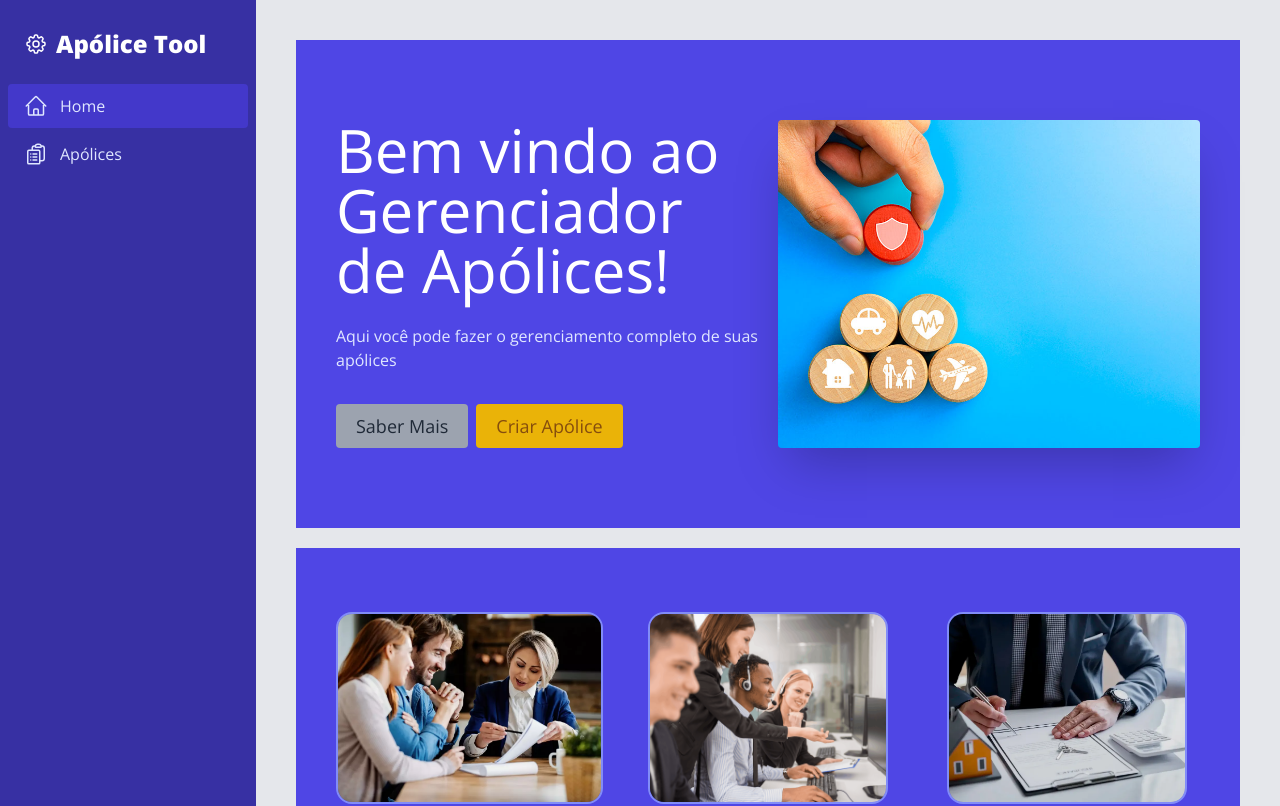
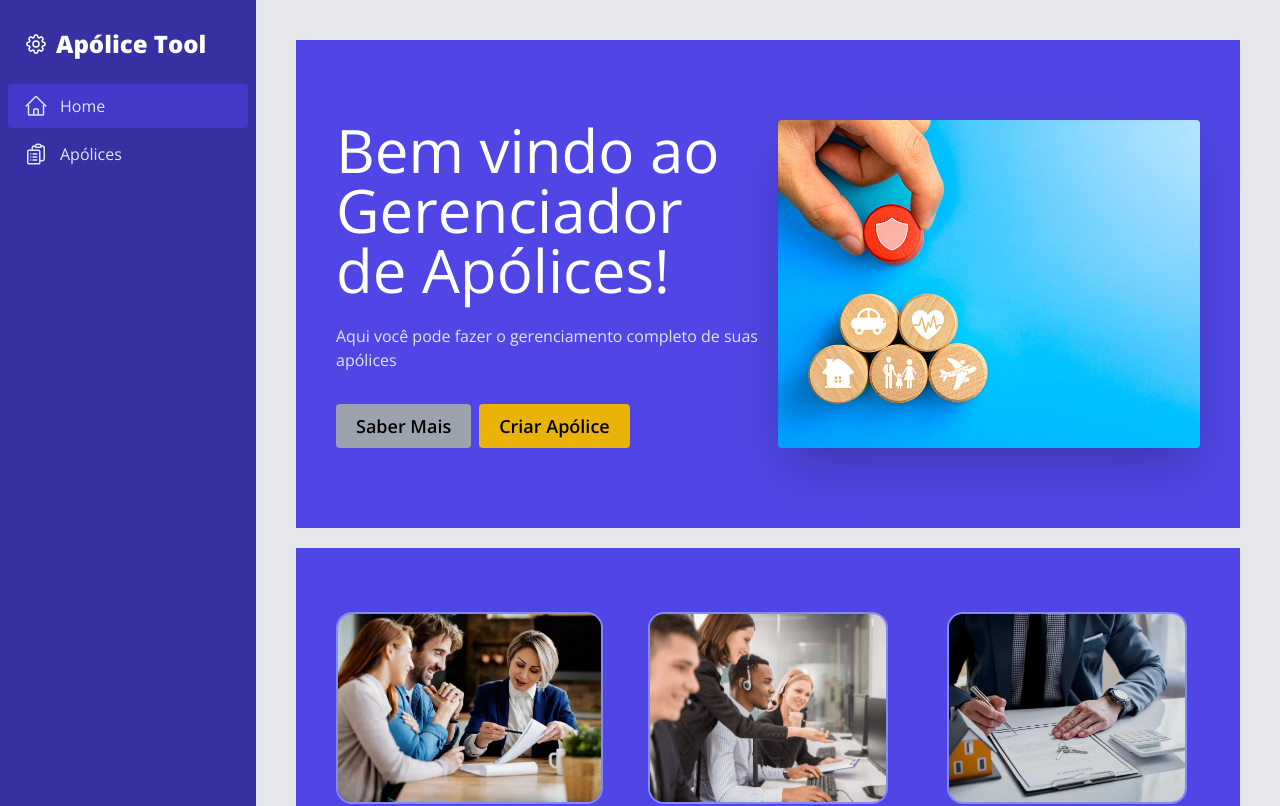
Before and after one commit to iurylemos/policy-management-system, a Next.js app: page / in a window 1280 px wide. Shown: the top 806 px of the page. Built offline with nearby package versions, Linux system fonts and the light colour scheme.

Commit message:
feat(): adding loading to each request

```diff
--- a/app/apolice/[id]/page.tsx
+++ b/app/apolice/[id]/page.tsx
@@ -82,6 +82,8 @@ const ApoliceFormPage: React.FC = (): JSX.Element => {
   ): Promise<void> => {
     try {
       if (apolice) {
+        setLoading(true);
+
         await axios.put(`/api/apolice?id=${apolice.id}`, data, {
           method: "PUT",
           headers: {
@@ -93,6 +95,8 @@ const ApoliceFormPage: React.FC = (): JSX.Element => {
           onClose: () => router.push("/apolice"),
         });
       } else {
+        setLoading(true);
+
         await axios.post("/api/apolice", {
           headers: {
             "Content-Type": "application/json",
@@ -108,6 +112,8 @@ const ApoliceFormPage: React.FC = (): JSX.Element => {
     } catch (error) {
       toast.error("Apólice com error");
       console.error("Error:", error);
+    } finally {
+      setLoading(false);
     }
   };
 
--- a/app/apolice/page.tsx
+++ b/app/apolice/page.tsx
@@ -20,21 +20,14 @@ const ApolicePage: React.FC = (): JSX.Element => {
     try {
       setLoading(true);
       const { data } = await axios.get<GetApolicesApi>(
-        `/api/apolice?page=${page}&pageSize=10`,
-        {
-          method: "GET",
-        }
+        `/api/apolice?page=${page}&pageSize=10`
       );
-
-      console.log("data", data);
 
       setApolices(data.content);
       setPage(data.page);
       setTotalPages(data.totalPages);
-      setLoading(false);
     } catch (error) {
       console.error("Error fetching apolices:", error);
-      setLoading(false);
     } finally {
       setLoading(false);
     }
--- a/src/client/components/organisms/Welcome/index.tsx
+++ b/src/client/components/organisms/Welcome/index.tsx
@@ -20,13 +20,13 @@ const Welcome: React.FC = (): JSX.Element => {
           </p>
           <a
             href="#"
-            className="inline-block py-2 px-5 text-lg bg-gray-400 rounded text-gray-800 hover:bg-gray-200 mr-2"
+            className="inline-block py-2 px-5 text-lg bg-gray-400 rounded text-black font-semibold hover:bg-gray-200 mr-2"
           >
             Saber Mais
           </a>
           <Link
             href="/apolice/create"
-            className="mt-2 mb:mt-0 inline-block py-2 px-5 text-lg bg-yellow-500 text-yellow-800 rounded hover:bg-yellow-300"
+            className="mt-2 mb:mt-0 inline-block py-2 px-5 text-lg font-semibold bg-yellow-500 text-black rounded hover:bg-yellow-300"
           >
             Criar Apólice
           </Link>
```
